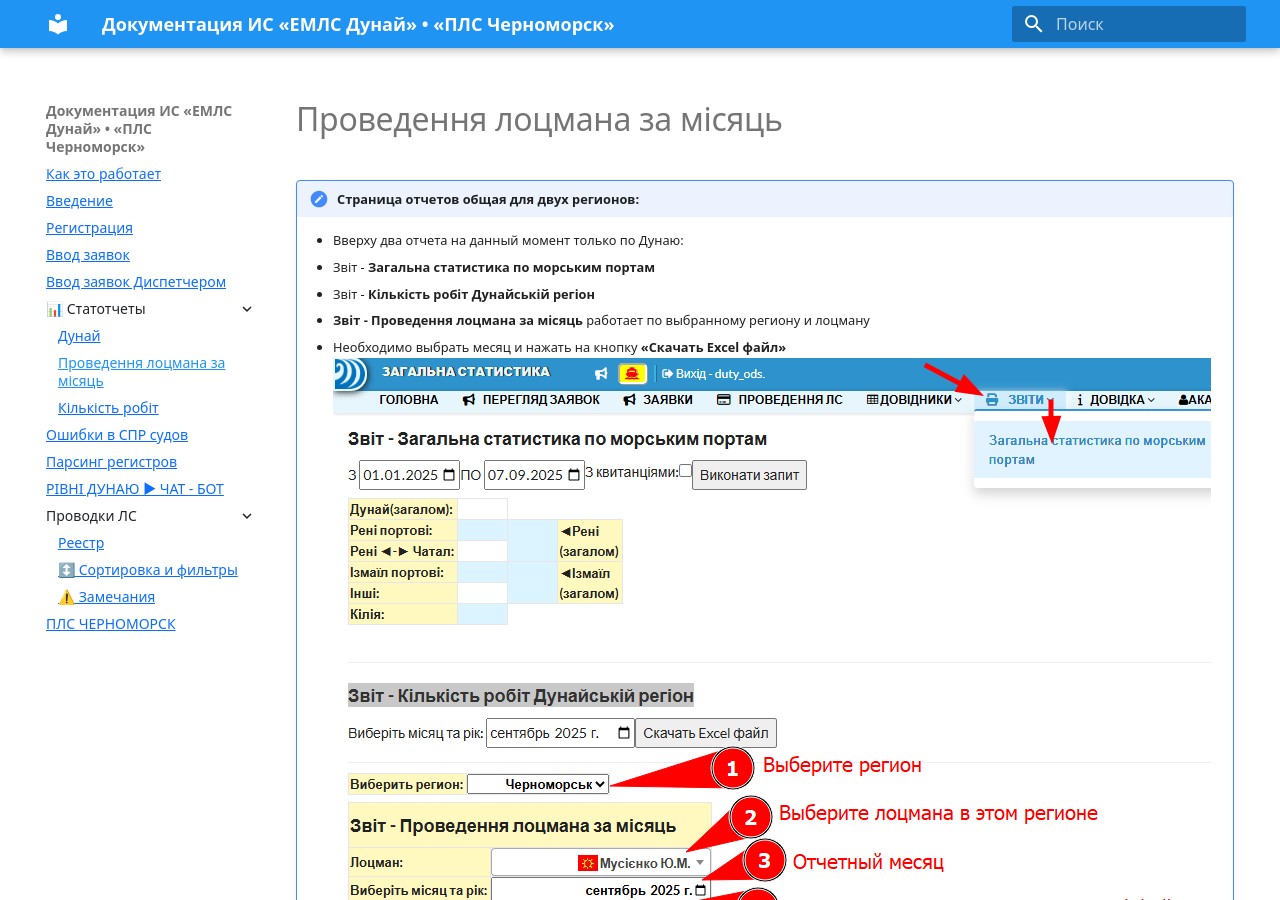
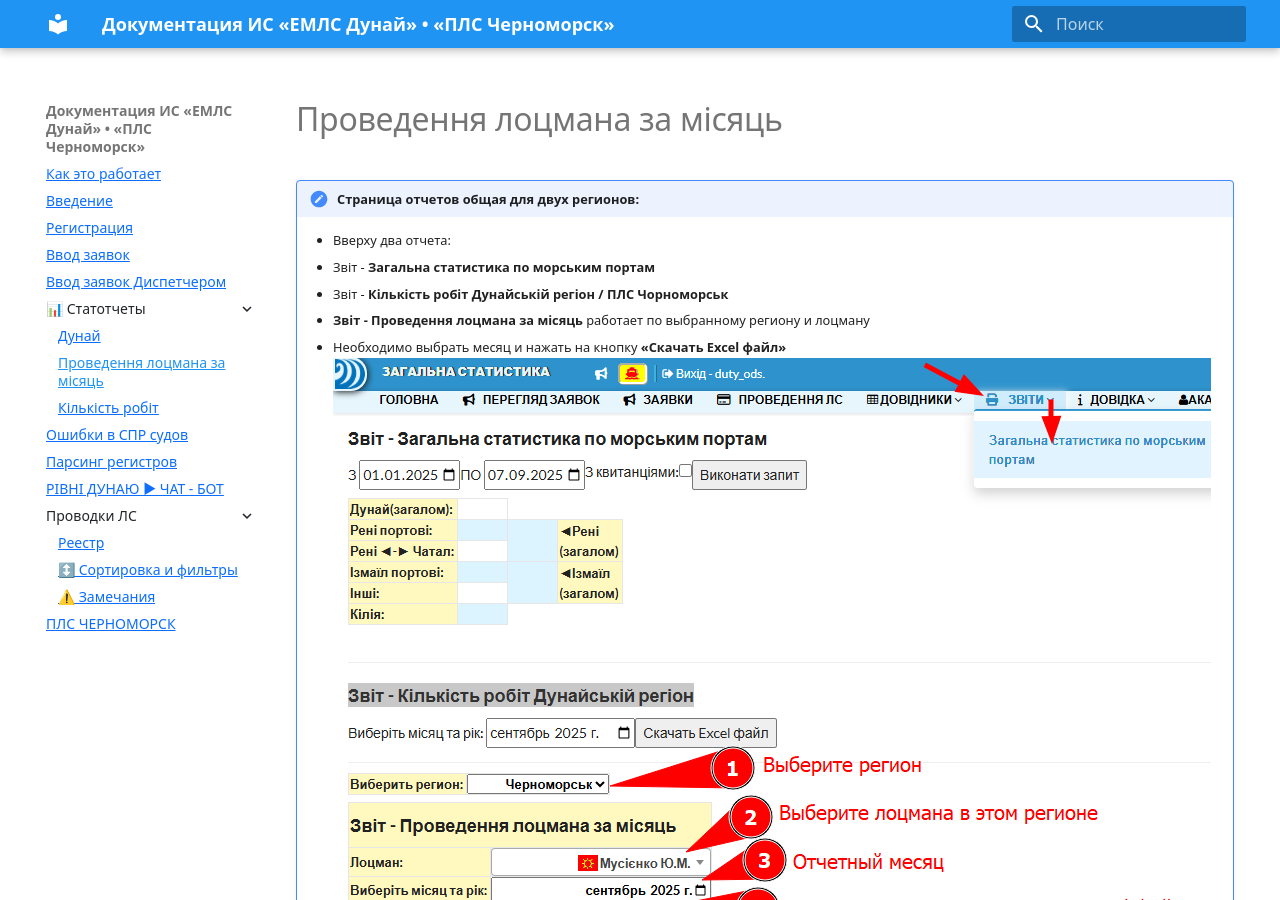
Before and after one commit to vvxsoni/Danube_help, an MkDocs documentation site: the page built from docs/reports/report_02_pilot_one_month.md, in a window 1280 px wide and 900 px high. Built offline with MkDocs 1.6.1 and Material for MkDocs 9.7.7, drawn with Linux system fonts in a browser that asks for light colours.

Commit message:
убраны слова только для Дуная для статистики

```diff
--- a/docs/reports/report_02_pilot_one_month.md
+++ b/docs/reports/report_02_pilot_one_month.md
@@ -1,7 +1,7 @@
 !!! note "Страница отчетов общая для двух регионов:"
-    - Вверху два отчета на данный момент только по Дунаю:
+    - Вверху два отчета:
       - Звіт - **Загальна статистика по морським портам**
-      - Звіт - **Кількість робіт Дунайській регіон**
+      - Звіт - **Кількість робіт Дунайській регіон / ПЛС Чорноморськ**
     - **Звіт - Проведення лоцмана за місяць** работает по выбранному региону и лоцману
     - Необходимо выбрать месяц и нажать на кнопку **«Скачать Excel файл»**
     ![Проведення лоцмана за місяць](../../images/report_02_pilot_one_month_01.png)
```
Also changed, not shown: docs/reports/report_03_prov_pilot_month.md (+1 -1 lines).
